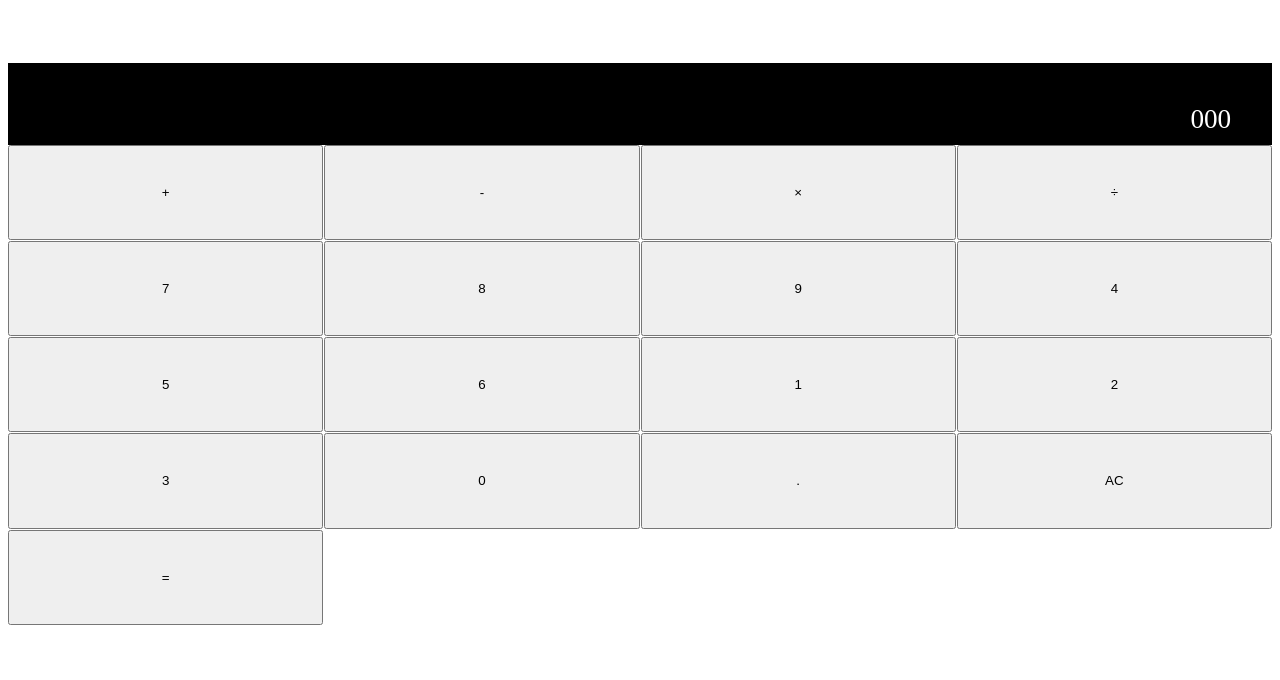
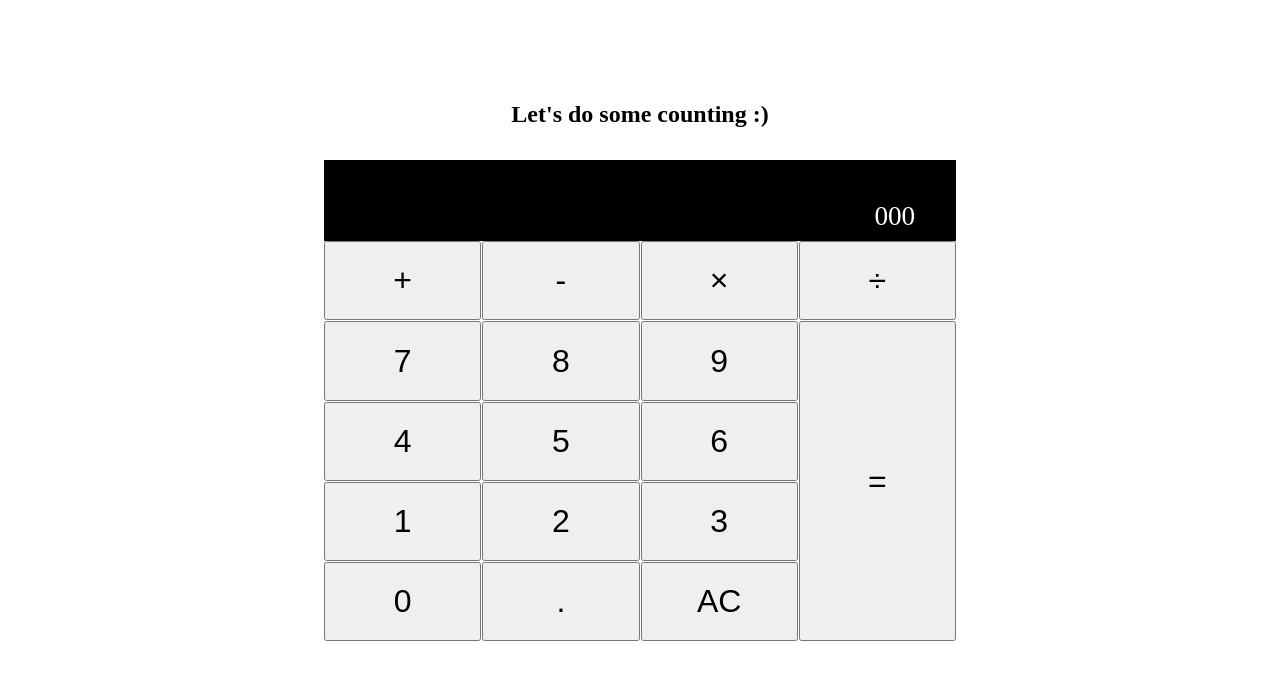
Before and after one commit to AdamToczko/Calculator, a plain HTML site: page Index.html in a window 1280 px wide. Drawn offline with Linux system fonts and the light colour scheme.

Commit message:
more styling

```diff
--- a/Index.html
+++ b/Index.html
@@ -10,6 +10,7 @@
 </head>
 <body>
     <div class="calculator">
+        <h2>Let's do some counting :)</h2>
         <div class="calculator__display">000</div>
         <div class="calculator__keys">
             <button class="key--operator" data-action="add">+</button>
--- a/style.css
+++ b/style.css
@@ -2,12 +2,13 @@
     box-sizing: border-box;
   }
 
-/* .calculator {
-        display: flex;
-        align-items: center;
-        justify-content: center;
+.calculator {
+  margin: 0 auto;
+  width: 50%;
+  margin-top: 8%;
+  text-align: center;
 
-} */
+}
 
 .calculator__display {
     margin-top:5%;
@@ -19,9 +20,17 @@
     text-align: right;
 }
 .calculator__keys {
-    height: 60vh;
+    height: 50vh;
     display: grid;
     grid-gap: 1px;
     grid-template-columns: repeat(4, 1fr);
-    font-size: 1.7em;
   }
+
+  .key--equal {
+    grid-column: -2;
+    grid-row: 2 / span 4;
+  }
+
+  button {
+    font-size: 2em;
+  }
```
